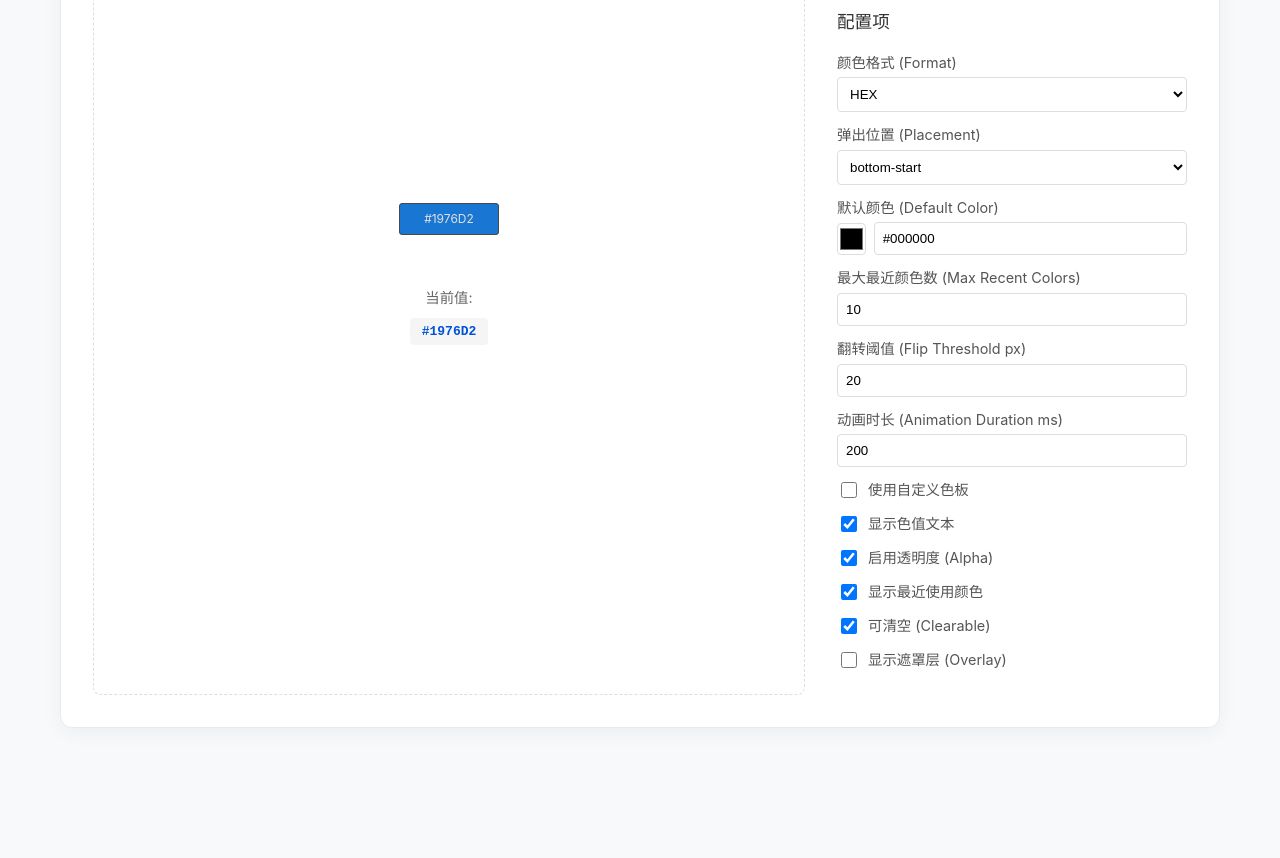
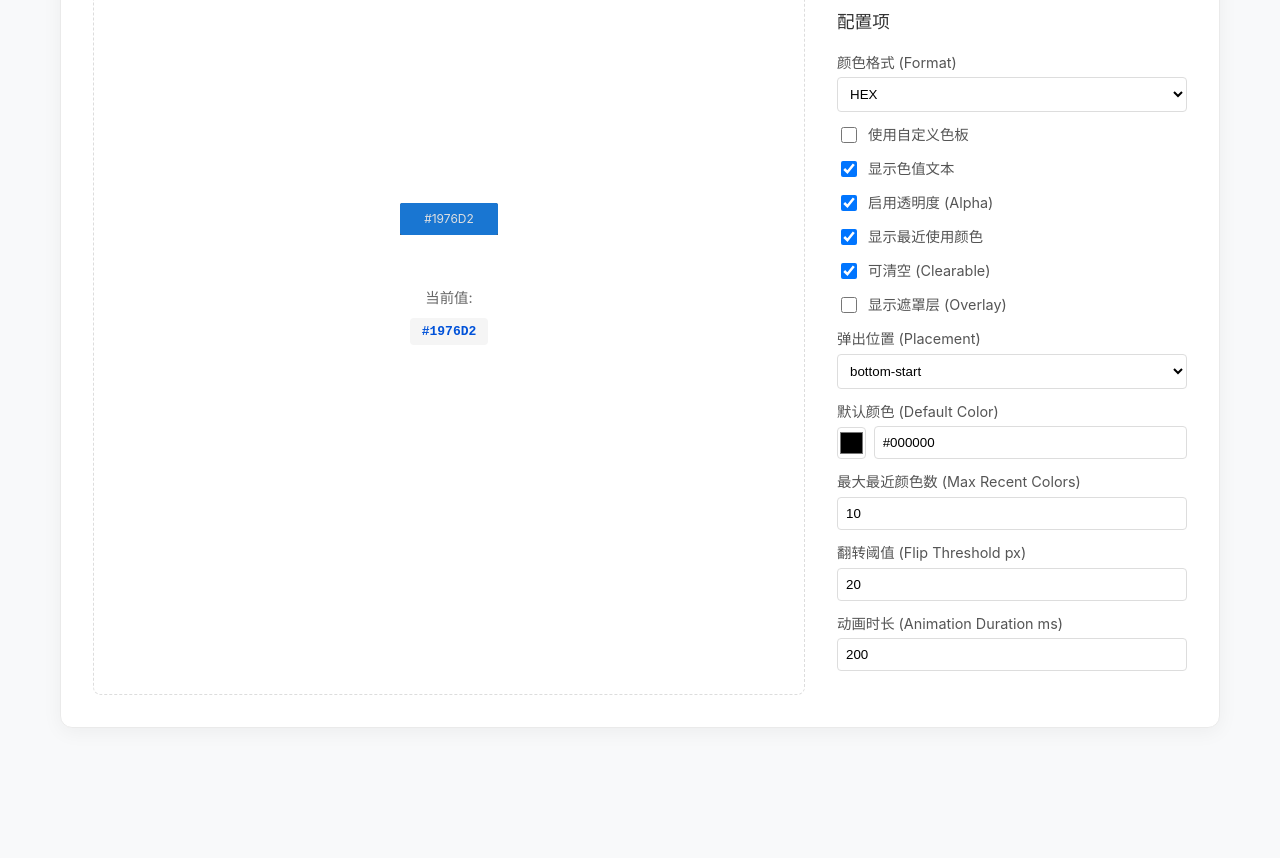
Before and after one commit to WFLNANA/dp-color-picker, a Vue app: page / in a window 1280 px wide. Shown: the part 960-1818 px from the top of the page. Built offline with nearby package versions, Linux system fonts and the light colour scheme.

Commit message:
refactor(样式): 优化颜色选择器样式和布局
移除重复的背景定位属性，调整颜色块和文本显示样式
简化组件属性绑定语法，重新排列控制项顺序

```diff
--- a/playground/App.vue
+++ b/playground/App.vue
@@ -74,10 +74,7 @@ const handleEvent = (type: string, val: string | object) => {
         <p class="subtitle">Modern, accessible, and highly customizable color picker for Vue 3.</p>
         <div class="install-cmd">
           <code>npm install dp-color-picker</code>
-          <button
-            class="copy-btn"
-            @click="() => navigator.clipboard.writeText('npm install dp-color-picker')"
-          >
+          <button class="copy-btn" @click="() => navigator?.clipboard.writeText('npm install dp-color-picker')">
             Copy
           </button>
         </div>
@@ -96,10 +93,7 @@ const handleEvent = (type: string, val: string | object) => {
               <p>原生支持 linear-gradient 格式。</p>
             </div>
             <div class="card-body">
-              <DpColorPicker
-                v-model="gradientColor"
-                @change="(v: any) => handleEvent('gradient-change', v)"
-              />
+              <DpColorPicker v-model="gradientColor" @change="(v: any) => handleEvent('gradient-change', v)" />
               <div class="mini-value">{{ gradientColor }}</div>
             </div>
           </div>
@@ -111,12 +105,8 @@ const handleEvent = (type: string, val: string | object) => {
               <p>无透明度，无最近使用颜色。</p>
             </div>
             <div class="card-body">
-              <DpColorPicker
-                v-model="minimalColor"
-                :enableAlpha="false"
-                :enableRecentColors="false"
-                @change="(v: any) => handleEvent('minimal-change', v)"
-              />
+              <DpColorPicker v-model="minimalColor" :enableAlpha="false" :enableRecentColors="false"
+                @change="(v: any) => handleEvent('minimal-change', v)" />
               <div class="mini-value">{{ minimalColor }}</div>
             </div>
           </div>
@@ -128,11 +118,8 @@ const handleEvent = (type: string, val: string | object) => {
               <p>传入自定义的色板数组。</p>
             </div>
             <div class="card-body">
-              <DpColorPicker
-                v-model="customSwatchesColor"
-                :swatchColors="customSwatches"
-                @change="(v: any) => handleEvent('swatch-change', v)"
-              />
+              <DpColorPicker v-model="customSwatchesColor" :swatchColors="customSwatches"
+                @change="(v: any) => handleEvent('swatch-change', v)" />
               <div class="mini-value">{{ customSwatchesColor }}</div>
             </div>
           </div>
@@ -145,29 +132,18 @@ const handleEvent = (type: string, val: string | object) => {
         <div class="playground-container">
           <!-- Left: Preview -->
           <div class="preview-panel">
-            <div
-              class="component-wrapper"
-              :style="{ backgroundColor: playgroundConfig.overlay ? '#f5f5f5' : 'transparent' }"
-            >
-              <DpColorPicker
-                v-model="playgroundColor"
-                :enableAlpha="playgroundConfig.enableAlpha"
-                :format="playgroundConfig.format"
-                :enableRecentColors="playgroundConfig.enableRecentColors"
-                :clearable="playgroundConfig.clearable"
-                :overlay="playgroundConfig.overlay"
-                :placement="playgroundConfig.placement"
-                :defaultColor="playgroundConfig.defaultColor"
-                :maxCount="playgroundConfig.maxCount"
-                :zIndex="playgroundConfig.zIndex"
-                :threshold="playgroundConfig.threshold"
-                :animationDuration="playgroundConfig.animationDuration"
+            <div class="component-wrapper"
+              :style="{ backgroundColor: playgroundConfig.overlay ? '#f5f5f5' : 'transparent' }">
+              <DpColorPicker v-model="playgroundColor" :enableAlpha="playgroundConfig.enableAlpha"
+                :format="playgroundConfig.format" :enableRecentColors="playgroundConfig.enableRecentColors"
+                :clearable="playgroundConfig.clearable" :overlay="playgroundConfig.overlay"
+                :placement="playgroundConfig.placement" :defaultColor="playgroundConfig.defaultColor"
+                :maxCount="playgroundConfig.maxCount" :zIndex="playgroundConfig.zIndex"
+                :threshold="playgroundConfig.threshold" :animationDuration="playgroundConfig.animationDuration"
                 :swatchColors="playgroundConfig.useCustomSwatches ? customSwatches : undefined"
-                :showText="playgroundConfig.showText"
-                @change="(v: any) => handleEvent('change', v)"
+                :showText="playgroundConfig.showText" @change="(v: any) => handleEvent('change', v)"
                 @clear="() => handleEvent('clear', '')"
-                @palette-change="(v: any) => handleEvent('palette-change', v)"
-              />
+                @palette-change="(v: any) => handleEvent('palette-change', v)" />
             </div>
             <div class="value-display">
               <span class="label">当前值:</span>
@@ -192,51 +168,6 @@ const handleEvent = (type: string, val: string | object) => {
                 <select v-model="playgroundConfig.format">
                   <option v-for="opt in formatOptions" :key="opt" :value="opt">{{ opt }}</option>
                 </select>
-              </div>
-
-              <div class="control-item">
-                <label>弹出位置 (Placement)</label>
-                <select v-model="playgroundConfig.placement">
-                  <option v-for="opt in placementOptions" :key="opt" :value="opt">{{ opt }}</option>
-                </select>
-              </div>
-
-              <div class="control-item">
-                <label>默认颜色 (Default Color)</label>
-                <div class="input-row">
-                  <input type="color" v-model="playgroundConfig.defaultColor" />
-                  <input type="text" v-model="playgroundConfig.defaultColor" class="text-input" />
-                </div>
-              </div>
-
-              <div class="control-item">
-                <label>最大最近颜色数 (Max Recent Colors)</label>
-                <input
-                  type="number"
-                  v-model.number="playgroundConfig.maxCount"
-                  min="1"
-                  max="20"
-                  class="number-input"
-                />
-              </div>
-
-              <div class="control-item">
-                <label>翻转阈值 (Flip Threshold px)</label>
-                <input
-                  type="number"
-                  v-model.number="playgroundConfig.threshold"
-                  class="number-input"
-                />
-              </div>
-
-              <div class="control-item">
-                <label>动画时长 (Animation Duration ms)</label>
-                <input
-                  type="number"
-                  v-model.number="playgroundConfig.animationDuration"
-                  step="50"
-                  class="number-input"
-                />
               </div>
 
               <div class="control-item checkbox">
@@ -279,6 +210,37 @@ const handleEvent = (type: string, val: string | object) => {
                   <input type="checkbox" v-model="playgroundConfig.overlay" />
                   显示遮罩层 (Overlay)
                 </label>
+              </div>
+
+              <div class="control-item">
+                <label>弹出位置 (Placement)</label>
+                <select v-model="playgroundConfig.placement">
+                  <option v-for="opt in placementOptions" :key="opt" :value="opt">{{ opt }}</option>
+                </select>
+              </div>
+
+              <div class="control-item">
+                <label>默认颜色 (Default Color)</label>
+                <div class="input-row">
+                  <input type="color" v-model="playgroundConfig.defaultColor" />
+                  <input type="text" v-model="playgroundConfig.defaultColor" class="text-input" />
+                </div>
+              </div>
+
+              <div class="control-item">
+                <label>最大最近颜色数 (Max Recent Colors)</label>
+                <input type="number" v-model.number="playgroundConfig.maxCount" min="1" max="20" class="number-input" />
+              </div>
+
+              <div class="control-item">
+                <label>翻转阈值 (Flip Threshold px)</label>
+                <input type="number" v-model.number="playgroundConfig.threshold" class="number-input" />
+              </div>
+
+              <div class="control-item">
+                <label>动画时长 (Animation Duration ms)</label>
+                <input type="number" v-model.number="playgroundConfig.animationDuration" step="50"
+                  class="number-input" />
               </div>
             </div>
           </div>
--- a/src/Panel.vue
+++ b/src/Panel.vue
@@ -986,11 +986,6 @@ const handleModeChange = (newMode: 'solid' | 'gradient') => {
       overflow: hidden;
       background-image: var(--dp-cp-bg-checkerboard);
       background-size: 8px 8px;
-      background-position:
-        0 0,
-        0 4px,
-        4px -4px,
-        -4px 0px;
       border: 1px solid var(--dp-cp-border-color);
 
       .preview-block {
@@ -1029,11 +1024,6 @@ const handleModeChange = (newMode: 'solid' | 'gradient') => {
         border-radius: 5px;
         background-image: var(--dp-cp-bg-checkerboard);
         background-size: 6px 6px;
-        background-position:
-          0 0,
-          0 3px,
-          3px -3px,
-          -3px 0px;
       }
 
       .alpha-gradient {
--- a/src/index.vue
+++ b/src/index.vue
@@ -4,7 +4,7 @@
  * @description  : 单选框组组件
  * @updateInfo   :
  * @Date         : 2025-12-25 15:34:51
- * @LastEditTime : 2025-12-26 16:32:30
+ * @LastEditTime : 2025-12-26 17:05:27
 -->
 
 <script lang="ts" setup>
@@ -97,7 +97,7 @@ const props = defineProps({
   },
   showText: {
     type: Boolean,
-    default: true,
+    default: false,
   },
 });
 
@@ -424,10 +424,10 @@ const handleClear = () => {
     display: flex;
     align-items: center;
     justify-content: space-between;
-    border: 1px solid var(--dp-cp-bg-tab-divider);
 
     &:hover {
       border-color: var(--dp-cp-primary-color);
+
       .ik-color-picker__clear {
         display: flex;
       }
@@ -439,17 +439,26 @@ const handleClear = () => {
       height: 100%;
       flex: 1;
       overflow: hidden;
+      background-image: var(--dp-cp-bg-checkerboard);
+      background-position:
+        0 0,
+        0 4px,
+        4px -4px,
+        -4px 0;
+      background-size: 8px 8px;
     }
 
     .color-block {
       width: 100%;
       height: 100%;
       border-radius: 2px;
-      /* Dark mode border */
       flex-shrink: 0;
       display: flex;
       align-items: center;
       justify-content: center;
+      overflow: hidden;
+      background-image: var(--dp-cp-bg-checkerboard);
+      background-size: 6px 6px;
     }
 
     .color-text {
@@ -515,7 +524,8 @@ const handleClear = () => {
 
 /* Global styles for teleported content */
 .ik-color-picker__panel-container {
-  position: absolute; /* Using absolute but relative to body */
+  position: absolute;
+  /* Using absolute but relative to body */
   background: var(--dp-cp-bg-panel);
   border: 1px solid var(--dp-cp-border-color);
   box-shadow: 0 4px 6px var(--dp-cp-shadow-color-base);
```
